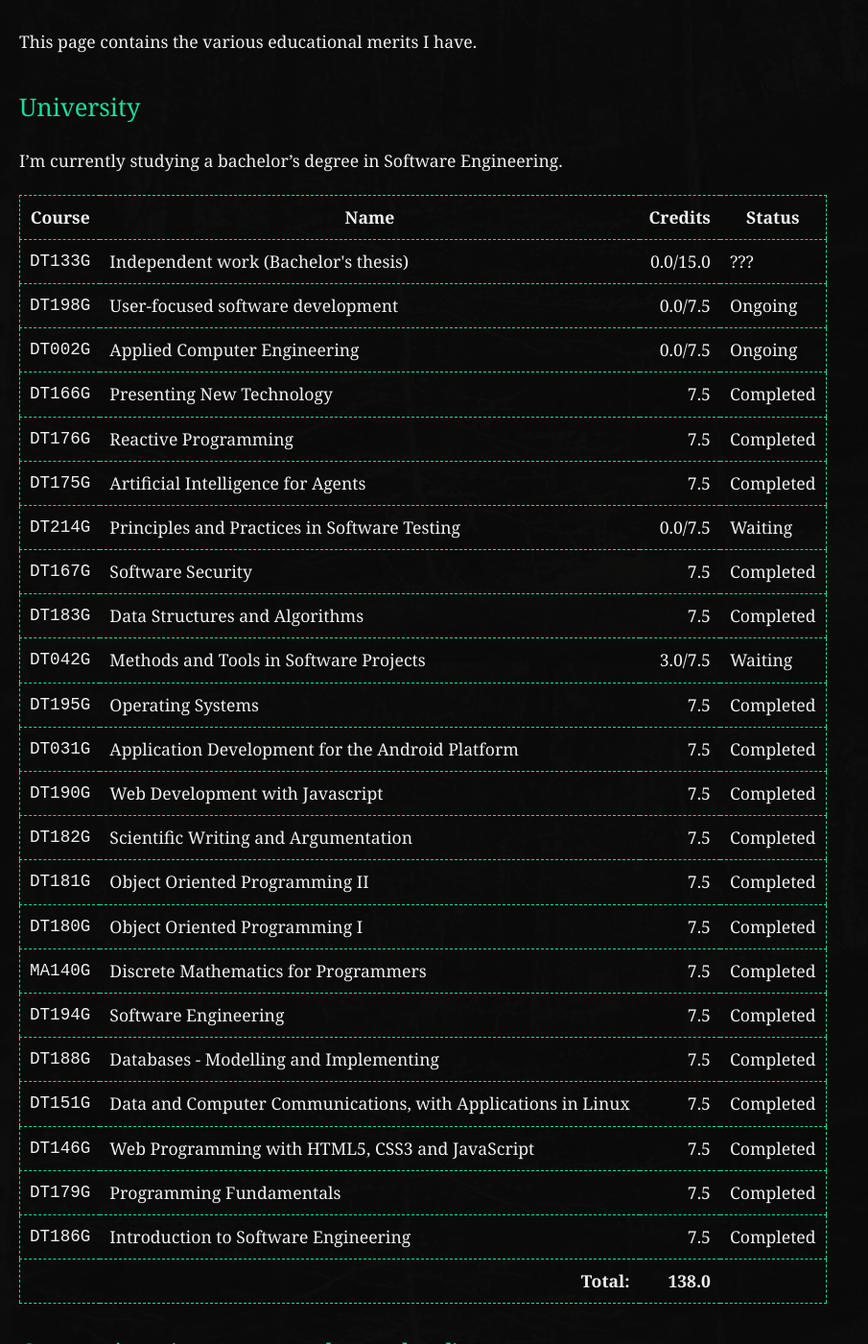
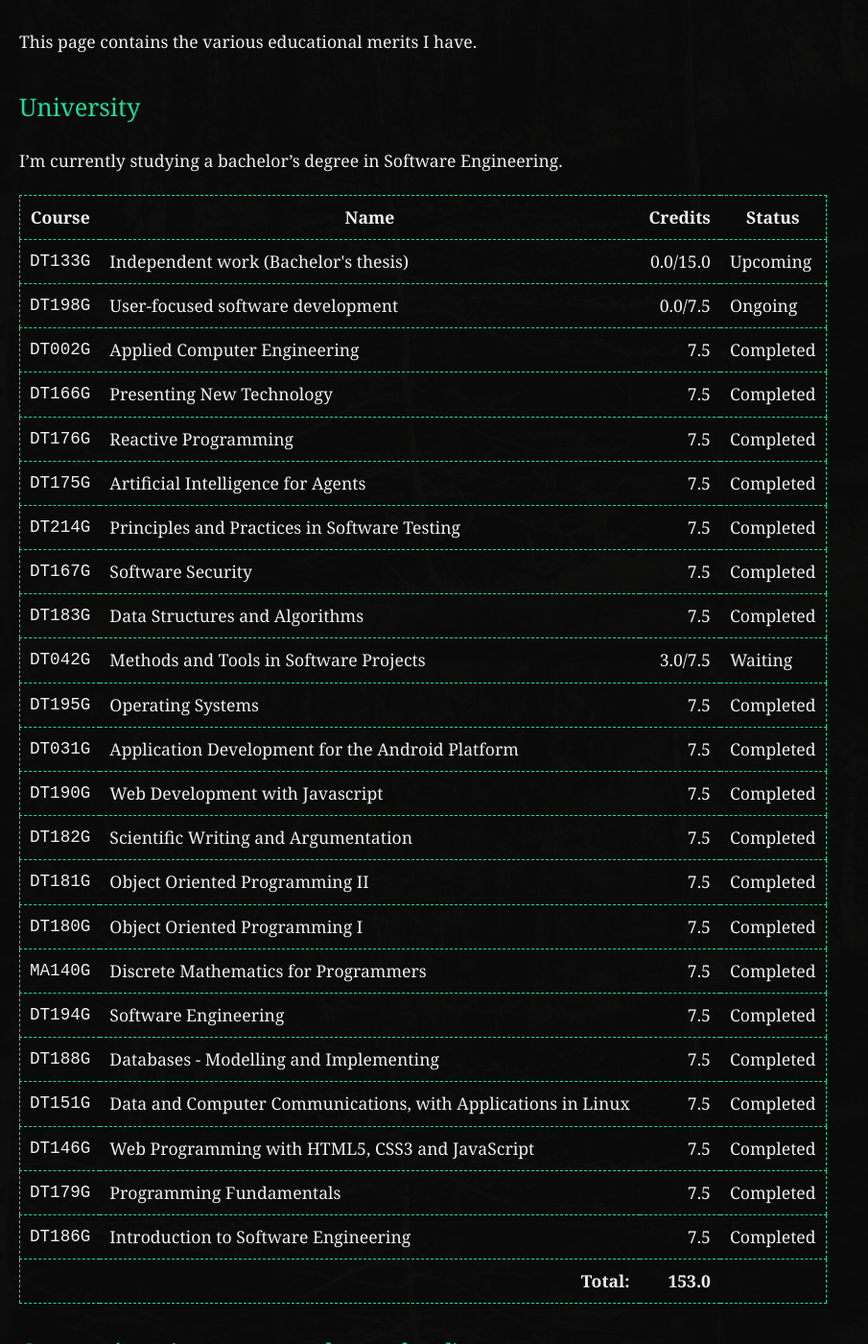
Before and after one commit to rollerozxa/voxelmanip.se, a Jekyll site: the page built from merits.md, in a window 1280 px wide and 1400 px high, scrolled down 210 px. Shown: the whole window at 96% size, without its empty margins (0-905 px from the left). Built offline with Jekyll 4.4.1, drawn with Linux system fonts in a browser that asks for light colours.

Commit message:
Update university merits

```diff
--- a/_data/merits/uni_se.yml
+++ b/_data/merits/uni_se.yml
@@ -3,7 +3,7 @@
   name: Independent work (Bachelor's thesis)
   credits: 0.0
   total_credits: 15.0
-  status: ???
+  status: Upcoming
 
 - id: DT198G
   name: User-focused software development
@@ -13,9 +13,7 @@
 
 - id: DT002G
   name: Applied Computer Engineering
-  credits: 0.0
-  total_credits: 7.5
-  status: Ongoing
+  credits: 7.5
 
 - id: DT166G
   name: Presenting New Technology
@@ -31,9 +29,7 @@
 
 - id: DT214G
   name: Principles and Practices in Software Testing
-  credits: 0.0
-  total_credits: 7.5
-  status: Waiting
+  credits: 7.5
 
 - id: DT167G
   name: Software Security
```
